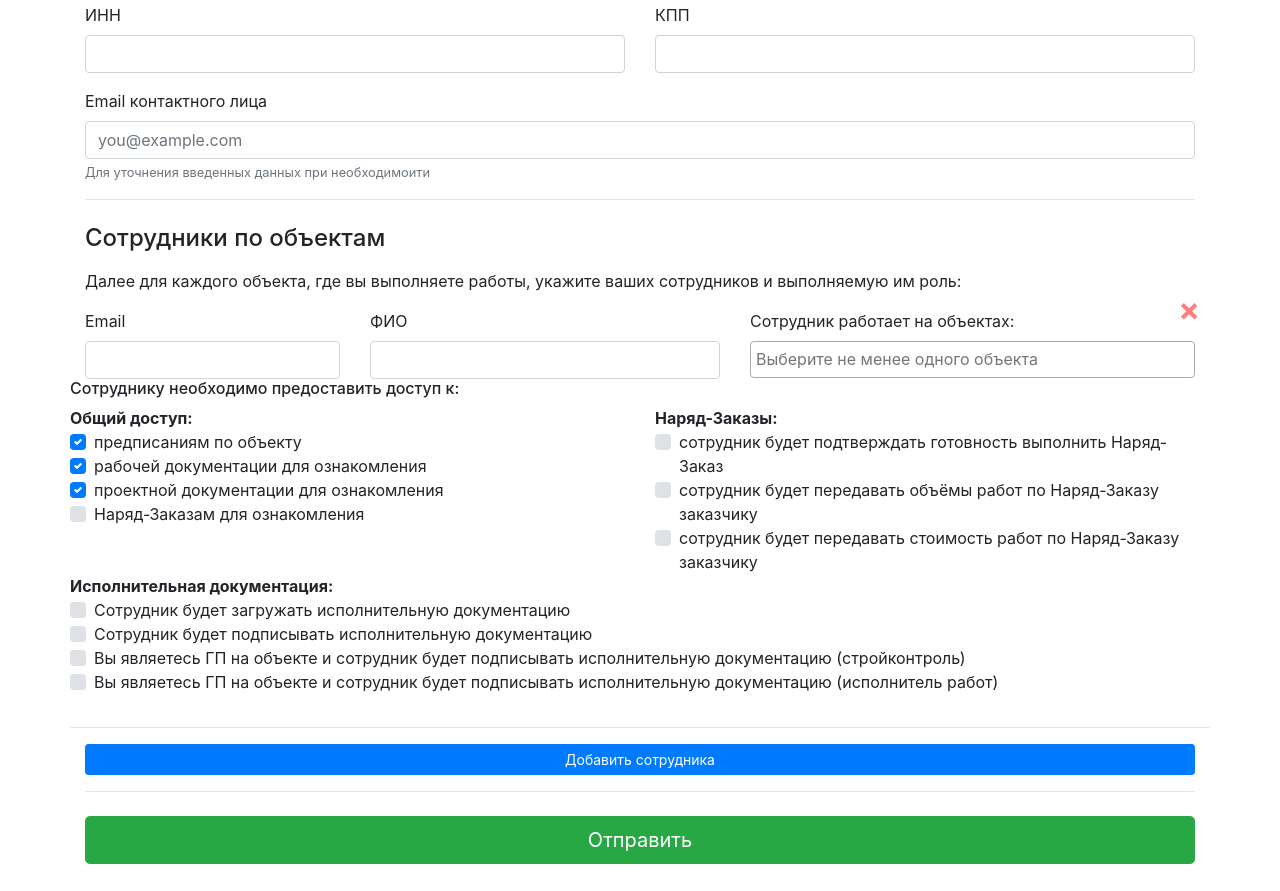
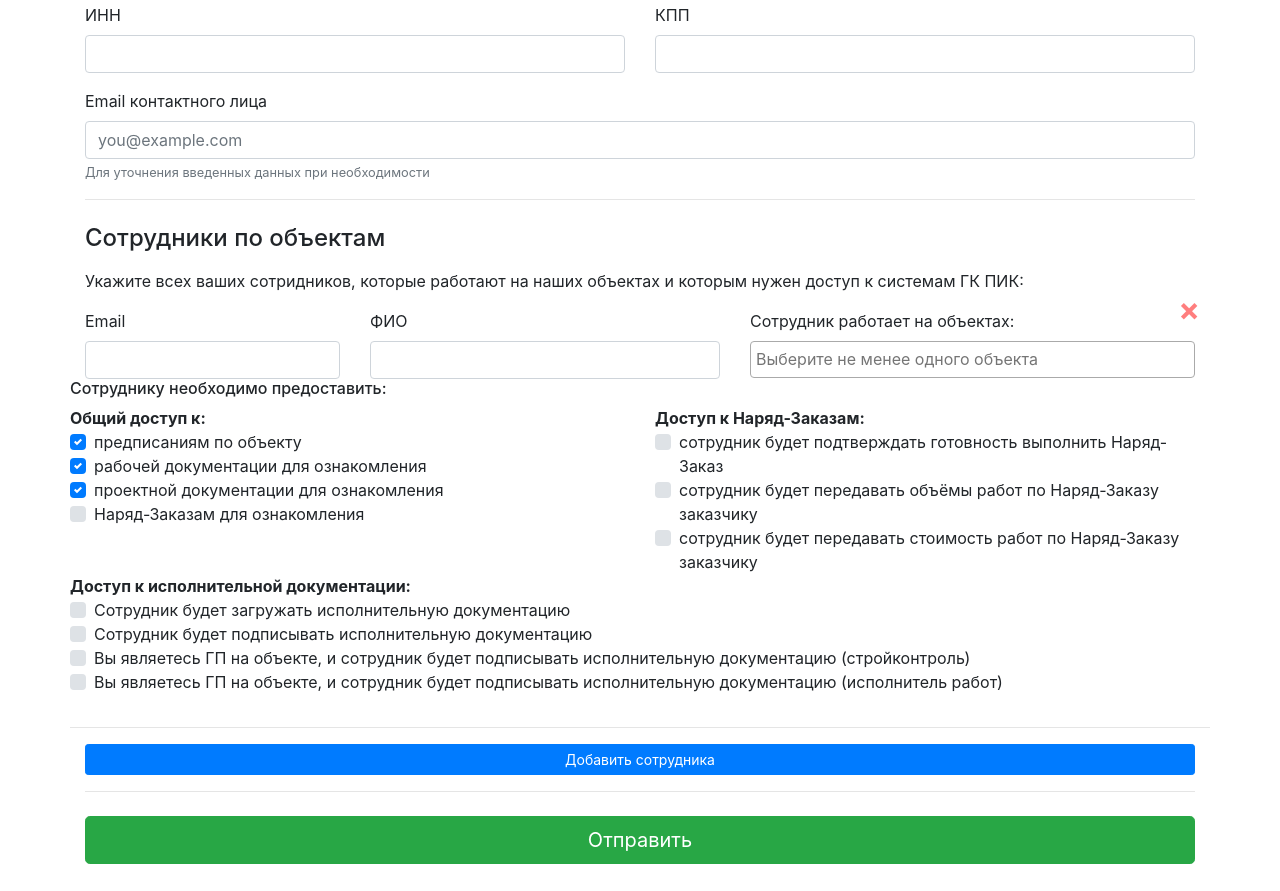
Before and after one commit to zhukovRoman/zhukovRoman.github.io, a plain HTML site: page pik/form.html in a window 1280 px wide. Shown: the part 442-1333 px from the top of the page. Drawn offline with nearby package versions, Linux system fonts and the light colour scheme.

Commit message:
fix typos

```diff
--- a/pik/form.html
+++ b/pik/form.html
@@ -51,7 +51,7 @@
         </div>
         <div class="col-md-5">
           <label for="user_obj_XYZ">Сотрудник работает на объектах:</label>
-          <select class="custom-select d-block w-100 user-obj-input" id="user_obj_XYZ" required multiple="multiple">
+          <select class="custom-select d-block user-obj-input" id="user_obj_XYZ" required multiple="multiple">
             <option value='214DFB0D-C6B1-11E6-8483-001EC9D8C6A2_1 Мая, Школа на 550 мест'>1 Мая, Школа на 550 мест</option>
               <option value='AF780495-ECB4-11E4-90B1-001EC9D8C6A2_Green Park, Блок 1'>Green Park, Блок 1</option>
               <option value='F953FDED-0925-11E5-9B3C-001EC9D8C6A2_Green Park, Блок 2'>Green Park, Блок 2</option>
@@ -468,10 +468,10 @@
           </select>
         </div>
         <div class="row">
-          <div class="col-12"><h6>Сотруднику необходимо предоставить доступ к:</h6></div>
+          <div class="col-12"><h6>Сотруднику необходимо предоставить:</h6></div>
 
           <div class="col-6">
-            <b>Общий доступ:</b>
+            <b>Общий доступ к:</b>
             <div class="custom-control custom-checkbox col-md-12">
               <input type="checkbox" class="custom-control-input user-tn-acc" id="user_tn_acc_XYZ" checked>
               <label class="custom-control-label" for="user_tn_acc_XYZ">предписаниям по объекту</label>
@@ -490,7 +490,7 @@
             </div>
           </div>
           <div class="col-6">
-            <b>Наряд-Заказы:</b>
+            <b>Доступ к Наряд-Заказам:</b>
             <div class="custom-control custom-checkbox col-md-12">
               <input type="checkbox" class="custom-control-input user-nz-execute-accept" id="user_nz_execute_XYZ">
               <label class="custom-control-label" for="user_nz_execute_XYZ">сотрудник будет подтверждать готовность выполнить Наряд-Заказ</label>
@@ -507,7 +507,7 @@
           </div>
 
           <div class="col-12">
-            <b>Исполнительная документация:</b>
+            <b>Доступ к исполнительной документации:</b>
             <div class="custom-control custom-checkbox col-md-12">
               <input type="checkbox" class="custom-control-input user-edupl-acc" id="user_edupld_acc_XYZ">
               <label class="custom-control-label" for="user_edupld_acc_XYZ">Сотрудник будет загружать исполнительную документацию</label>
@@ -518,11 +518,11 @@
             </div>
             <div class="custom-control custom-checkbox col-md-12">
               <input type="checkbox" class="custom-control-input user-gp-control-edsign-acc" id="user_gp_control_edsign_acc_XYZ">
-              <label class="custom-control-label" for="user_gp_control_edsign_acc_XYZ">Вы являетесь ГП на объекте и сотрудник будет подписывать исполнительную документацию (стройконтроль) </label>
+              <label class="custom-control-label" for="user_gp_control_edsign_acc_XYZ">Вы являетесь ГП на объекте, и сотрудник будет подписывать исполнительную документацию (стройконтроль) </label>
             </div>
             <div class="custom-control custom-checkbox col-md-12">
                 <input type="checkbox" class="custom-control-input user-gp-executor-edsign-acc" id="user_gp_executor_edsign_acc_XYZ">
-                <label class="custom-control-label" for="user_gp_executor_edsign_acc_XYZ">Вы являетесь ГП на объекте и сотрудник будет подписывать исполнительную документацию (исполнитель работ) </label>
+                <label class="custom-control-label" for="user_gp_executor_edsign_acc_XYZ">Вы являетесь ГП на объекте, и сотрудник будет подписывать исполнительную документацию (исполнитель работ) </label>
             </div>
           </div>
         </div>
@@ -541,7 +541,7 @@
                 <div class="row congrats text-center hide">
                     <div class="col-md-12 order-md-1">
                       <h2>Спасибо!</h2>
-                      <h4>Мы обработаем данные ближайшее время. Сотрудникам придут письма о предоставлении доступа в системы. Мы так же сообщим о предоставлении доступа на email контактного лица</h4>
+                      <h4>Мы обработаем данные в ближайшее время. Сотрудникам придут письма о предоставлении доступа в системы. Мы также сообщим о предоставлении доступа на email контактного лица</h4>
                       <a href="#" onclick="location.reload();">Заполнить еще раз</a>
                     </div>
 
@@ -568,14 +568,14 @@
                       <div class="mb-3">
                         <label for="email">Email контактного лица</label>
                         <input type="email" class="form-control" id="email" placeholder="you@example.com">
-                        <small class="text-muted">Для уточнения введенных данных при необходимоити</small>
+                        <small class="text-muted">Для уточнения введенных данных при необходимости</small>
                       </div>
 
                       <hr class="mb-4">
 
                       <h4 class="mb-3">Сотрудники по объектам</h4>
 
-                      <p>Далее для каждого объекта, где вы выполняете работы, укажите ваших сотрудников и выполняемую им роль:</p>
+                      <p>Укажите всех ваших сотридников, которые работают на наших объектах и которым нужен доступ к системам ГК ПИК:</p>
                       <div id="employee_list">
 
                       </div>
@@ -620,7 +620,13 @@
 
       $('#user_obj_'+uniqEmployeeId).select2({
         placeholder: 'Выберите не менее одного объекта',
-        allowClear: true
+        allowClear: true,
+        language: {
+          noResults: function(){
+            return "Такой объект не найден. Сообщите об этом на <a href='mailto:kis@pik.ru'>kis@pik.ru</a>";
+          },
+       },
+       escapeMarkup: function (markup) { return markup;}
       });
     }
 
@@ -641,7 +647,7 @@
       con.company_inn = document.getElementById('INN').value;
       con.company_kpp = document.getElementById('KPP').value;
       con.company_email = document.getElementById('email').value;
-      con.fillDate = new Date().toISOString();
+      con.fillDate = new Date().toLocaleDateString() + ' ' + new Date().toLocaleTimeString();
       con.users = {};
 
       var usersForms = list.getElementsByClassName('employee');
```
